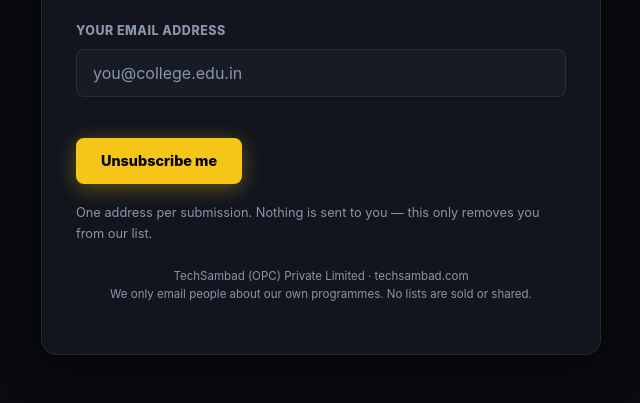
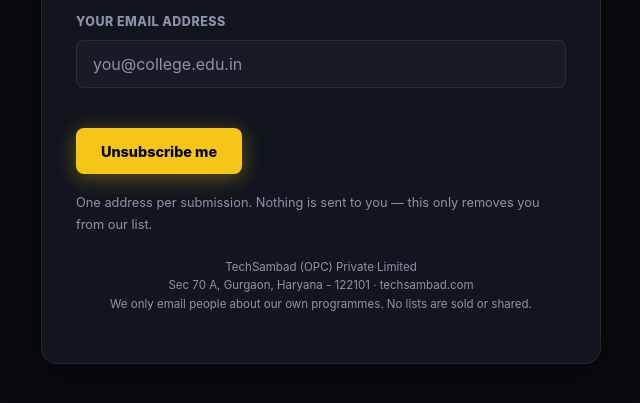
Before and after one commit to subhankarpattanayak42-blip/techsambad-optout, a plain HTML site: page index.html in a window 1280 px wide. Shown: the part 353-756 px from the top of the page, without its empty margins (319-959 px from the left). Drawn offline with Linux system fonts and the light colour scheme.

Commit message:
Footer: registered address (Sec 70 A, Gurgaon, Haryana - 122101)

```diff
--- a/index.html
+++ b/index.html
@@ -102,7 +102,7 @@
   </section>
 
   <p class="foot">
-    TechSambad (OPC) Private Limited · techsambad.com<br/>
+    TechSambad (OPC) Private Limited<br/>Sec 70 A, Gurgaon, Haryana - 122101 · techsambad.com<br/>
     We only email people about our own programmes. No lists are sold or shared.
   </p>
 </main>
```
